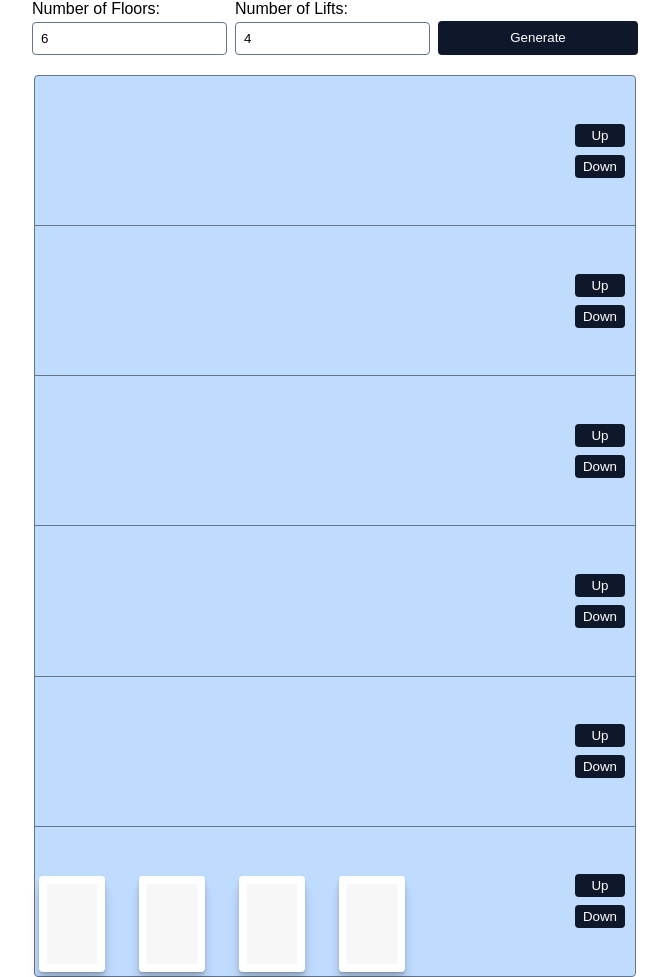
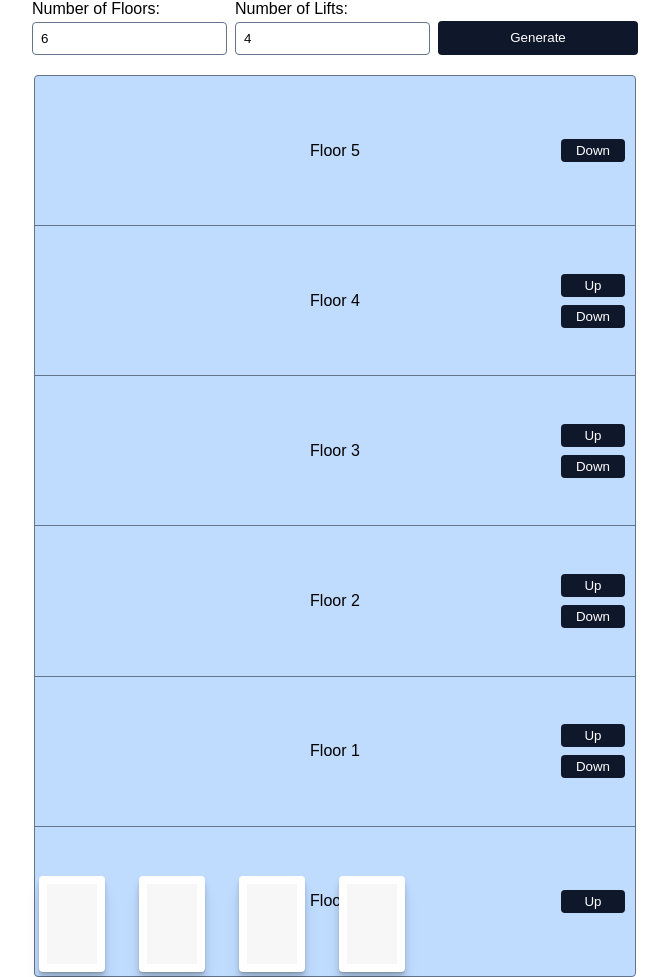
Before and after one commit to JantuDeb/RDS-lift-simulator, a plain HTML site: page index.html in a window 1280 px wide. Shown: the whole page, without its empty margins (305-974 px from the left). Drawn offline with Linux system fonts and the light colour scheme.

Commit message:
Do not add up & down button for last and first floor

```diff
--- a/script.js
+++ b/script.js
@@ -59,12 +59,16 @@ class LiftController {
             const floorDiv = document.createElement('div');
             floorDiv.classList.add('floor');
             floorDiv.dataset.floor = i;
-            floorDiv.innerHTML = `
-            <div class="buttons">
-            <button onclick="liftController.callLift(${i}, 'moving_up')">Up</button>
-            <button onclick="liftController.callLift(${i}, 'moving_down')">Down</button>
-            </div>
-                `;
+            let buttonsHtml = `<p>Floor ${i}</p><div class="buttons">`;
+            if (i < numFloors - 1) {
+                buttonsHtml += `<button onclick="liftController.callLift(${i}, 'moving_up')">Up</button>`;
+            }
+            if (i > 0) {
+                buttonsHtml += `<button onclick="liftController.callLift(${i}, 'moving_down')">Down</button>`;
+            }
+            buttonsHtml += `</div>`;
+
+            floorDiv.innerHTML = buttonsHtml;
             this.building.appendChild(floorDiv);
             this.floors.push(floorDiv);
         }
--- a/style.css
+++ b/style.css
@@ -75,6 +75,7 @@ body {
       gap: 0.5rem;
 
       & button {
+        width: 4rem;
         padding: 0.25rem 0.5rem;
         border-radius: 0.25rem;
         background-color: #0f172a;
```
